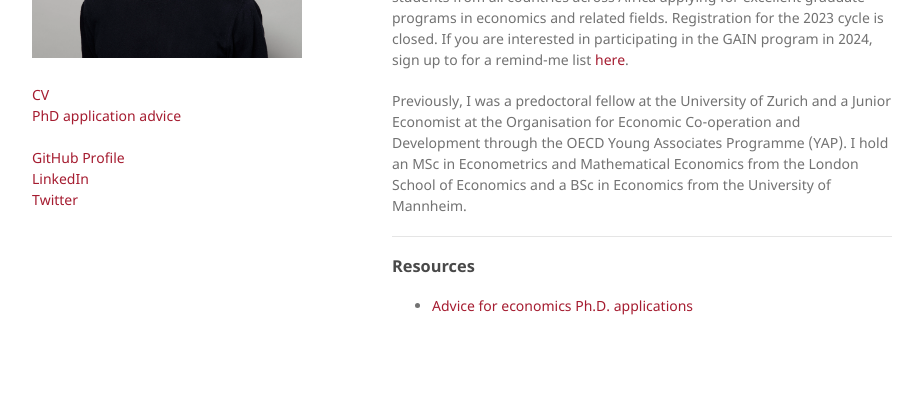
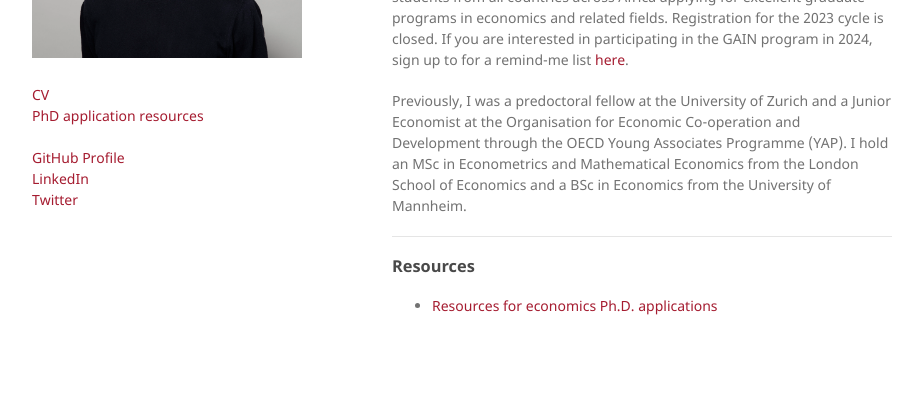
Before and after one commit to konstantinpoensgen/konstantinpoensgen.github.io, a Jekyll site: the page built from README.md, in a window 1280 px wide. Shown: the part 298-702 px from the top of the page, without its empty margins (178-1101 px from the left). Built offline with Jekyll 4.4.1, drawn with Linux system fonts in a browser that asks for light colours; our own code applies the rules of GitHub Pages for plain Markdown files.

Commit message:
Updating description of application resources

```diff
--- a/README.md
+++ b/README.md
@@ -10,4 +10,4 @@ Previously, I was a predoctoral fellow at the University of Zurich and a Junior
 
 ### Resources
 
-- [Advice for economics Ph.D. applications](./pages/phd-economics-application-advice.html)
+- [Resources for economics Ph.D. applications](./pages/phd-economics-application-advice.html)
--- a/_layouts/default.html
+++ b/_layouts/default.html
@@ -24,7 +24,7 @@
             <br>
             <!-- <a href="https://konstantinpoensgen.github.io">Home</a> <br> -->
             <a href="https://konstantinpoensgen.github.io/docs/phd_applications/cv_poensgen.pdf" target="_blank">CV</a> <br>
-            <a href="https://konstantinpoensgen.github.io/pages/phd-economics-application-advice.html">PhD application advice</a> <br>
+            <a href="https://konstantinpoensgen.github.io/pages/phd-economics-application-advice.html">PhD application resources</a> <br>
             <br>
             <a href="{{ site.github.owner_url }}" target="_blank">GitHub Profile</a> <br>
             <a href="https://www.linkedin.com/in/konstantin-poensgen/" target="_blank">LinkedIn</a> <br>
```
